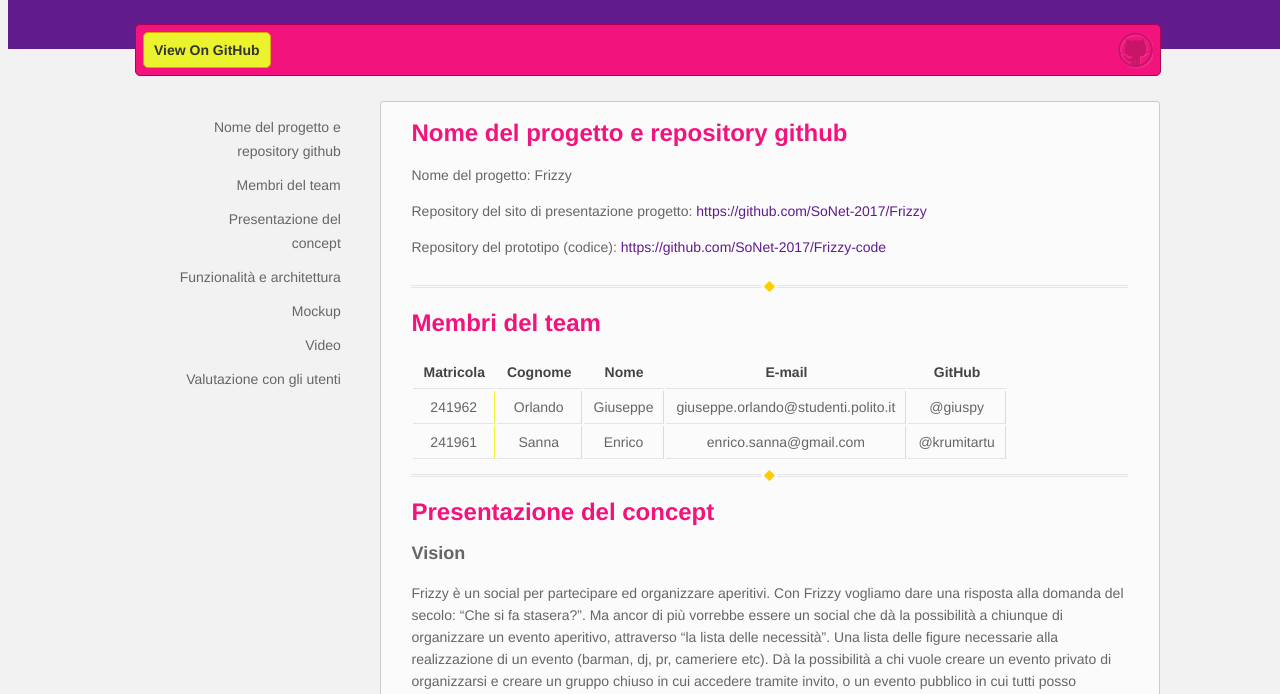
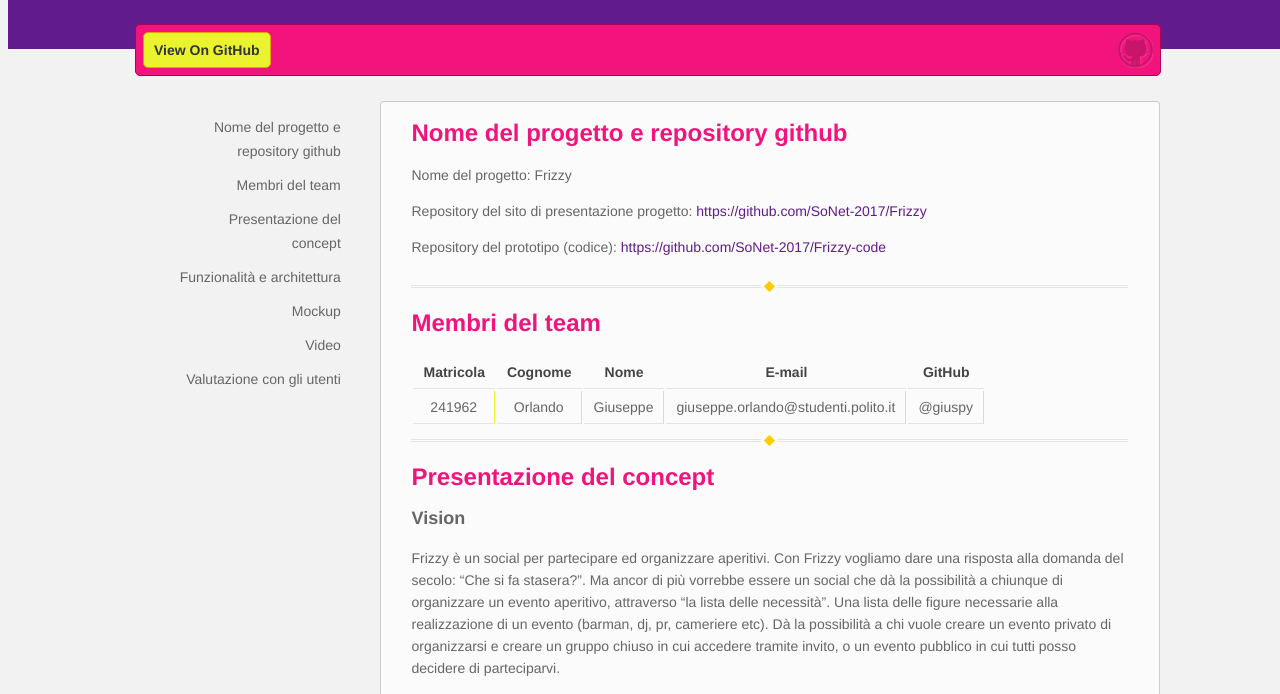
Before and after one commit to SoNet-2017/Frizzy, a plain HTML site: page index.html in a window 1280 px wide. Shown: the part 100-794 px from the top of the page. Drawn offline with Linux system fonts and the light colour scheme.

Commit message:
modifica sito progetto

```diff
--- a/index.html
+++ b/index.html
@@ -79,13 +79,7 @@
                 <td style="text-align: center">giuseppe.orlando@studenti.polito.it</td>
                 <td style="text-align: center">@giuspy</td>
               </tr>
-              <tr>
-                <td style="text-align: center">241961</td>
-                <td style="text-align: center">Sanna</td>
-                <td style="text-align: center">Enrico</td>
-                <td style="text-align: center">enrico.sanna@gmail.com</td>
-                <td style="text-align: center">@krumitartu</td>
-              </tr>
+
 
             </tbody>
           </table>
```
